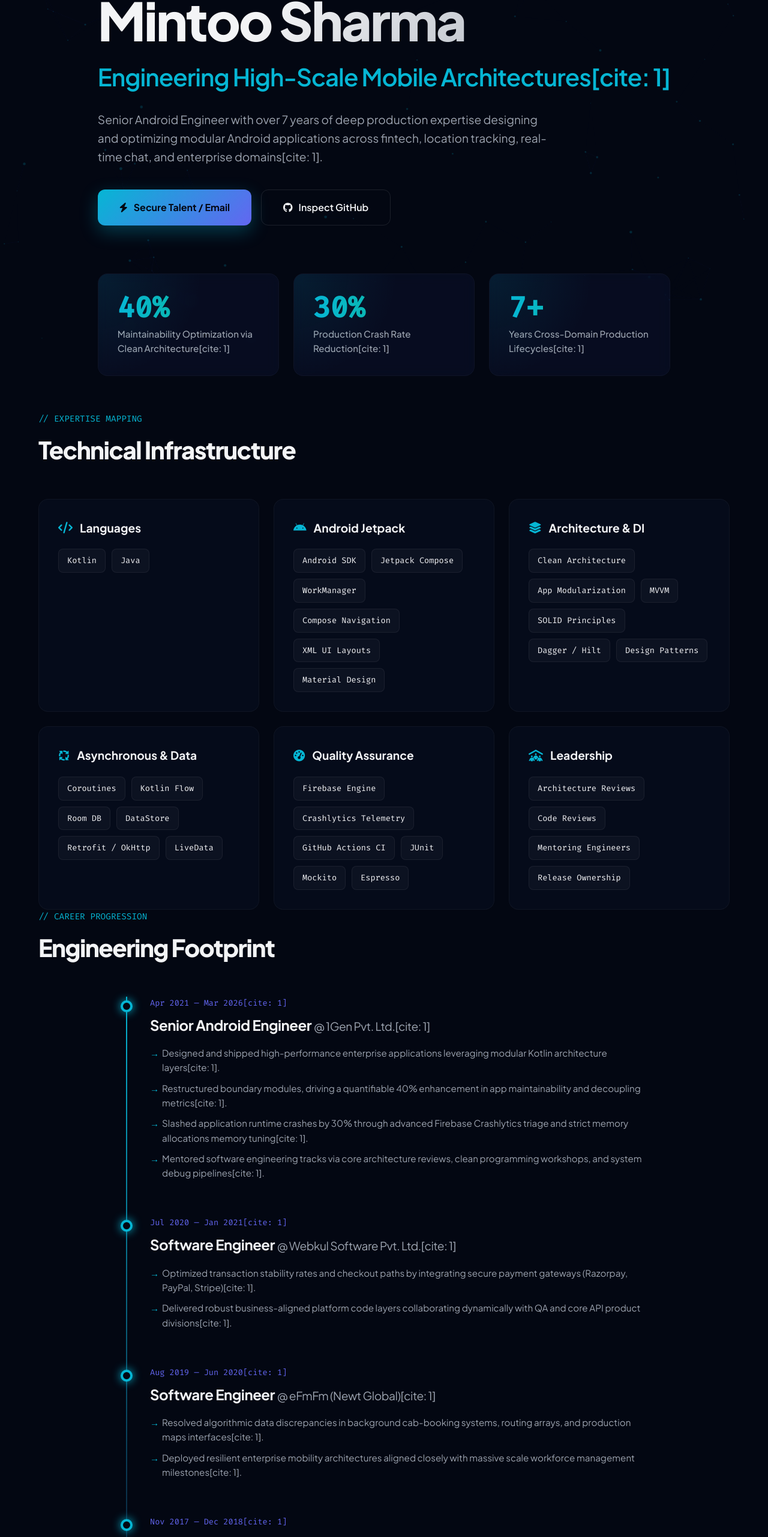
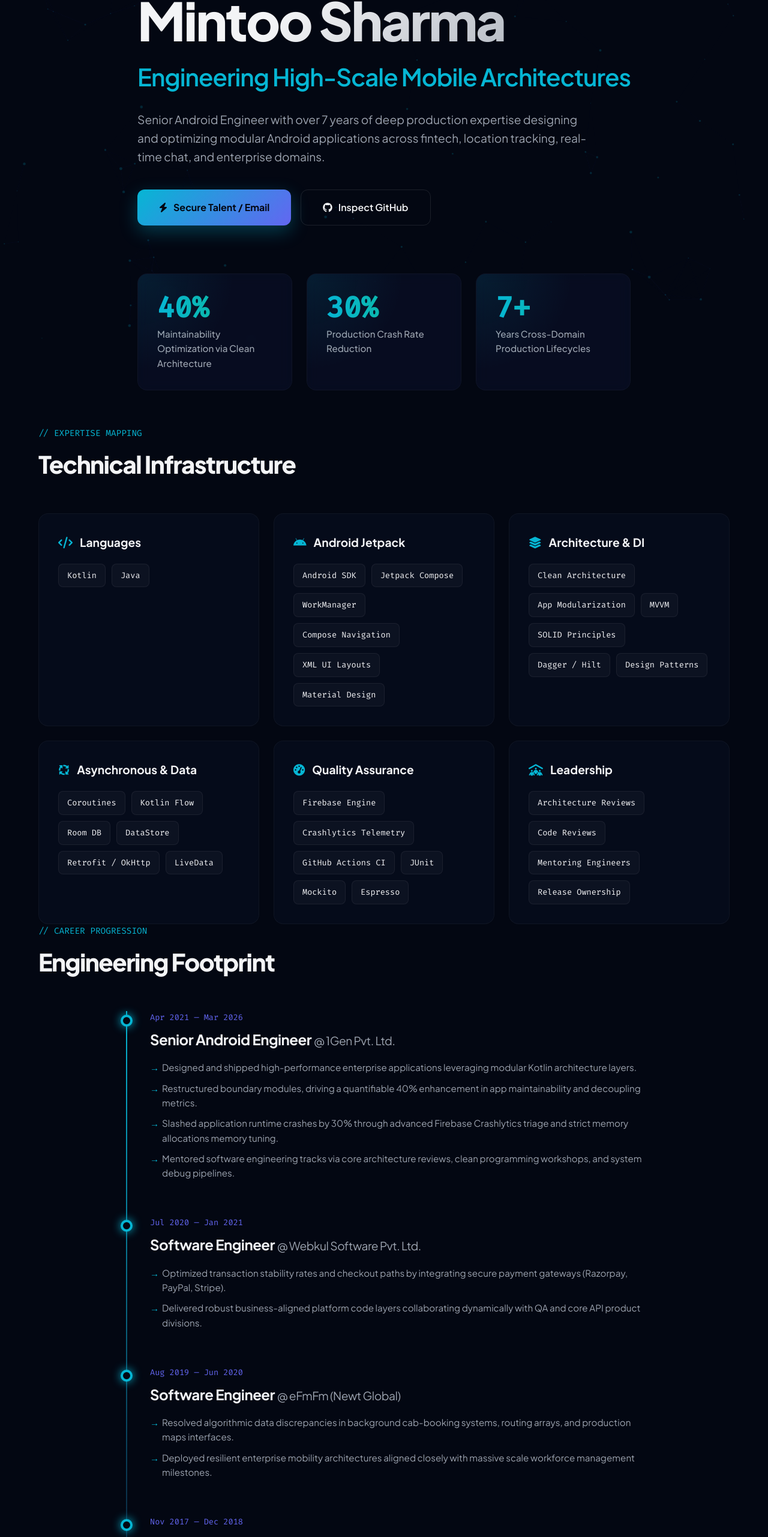
Before and after one commit to mintusharma/mintusharma, a plain HTML site: page index.html in a window 1280 px wide. Shown: the part 216-2779 px from the top of the page at 60% size. Drawn offline with nearby package versions, Linux system fonts and the light colour scheme.

Commit message:
Remove citation references from index.html

```diff
--- a/index.html
+++ b/index.html
@@ -596,9 +596,9 @@
         <div class="container">
             <div class="hero-badge"><i class="fa-brands fa-android"></i> Senior / Lead Android Engineer</div>
             <h1>Mintoo Sharma</h1>
-            <h2>Engineering High-Scale Mobile Architectures[cite: 1]</h2>
+            <h2>Engineering High-Scale Mobile Architectures</h2>
             <p class="hero-summary">
-                Senior Android Engineer with over 7 years of deep production expertise designing and optimizing modular Android applications across fintech, location tracking, real-time chat, and enterprise domains[cite: 1].
+                Senior Android Engineer with over 7 years of deep production expertise designing and optimizing modular Android applications across fintech, location tracking, real-time chat, and enterprise domains.
             </p>
             <div class="btn-matrix">
                 <a href="mailto:mintusharma74@gmail.com" class="btn btn-premium"><i class="fa-solid fa-bolt"></i> Secure Talent / Email</a>
@@ -609,15 +609,15 @@
             <div class="metrics-shelf">
                 <div class="metric-capsule">
                     <div class="metric-val" data-target="40">0%</div>
-                    <div class="metric-label">Maintainability Optimization via Clean Architecture[cite: 1]</div>
+                    <div class="metric-label">Maintainability Optimization via Clean Architecture</div>
                 </div>
                 <div class="metric-capsule">
                     <div class="metric-val" data-target="30">0%</div>
-                    <div class="metric-label">Production Crash Rate Reduction[cite: 1]</div>
+                    <div class="metric-label">Production Crash Rate Reduction</div>
                 </div>
                 <div class="metric-capsule">
                     <div class="metric-val" data-target="7">0+</div>
-                    <div class="metric-label">Years Cross-Domain Production Lifecycles[cite: 1]</div>
+                    <div class="metric-label">Years Cross-Domain Production Lifecycles</div>
                 </div>
             </div>
         </div>
@@ -699,52 +699,51 @@
 
             <div class="chronicle-node">
                 <div class="chronicle-marker"></div>
-                <div class="chronicle-meta">Apr 2021 — Mar 2026[cite: 1]</div>
+                <div class="chronicle-meta">Apr 2021 — Mar 2026</div>
                 <div class="chronicle-header-block">
-                    <h3 class="chronicle-role">Senior Android Engineer <span>@ 1Gen Pvt. Ltd.[cite: 1]</span></h3>
+                    <h3 class="chronicle-role">Senior Android Engineer <span>@ 1Gen Pvt. Ltd.</span></h3>
                 </div>
                 <ul class="chronicle-bullets">
-                    <li>Designed and shipped high-performance enterprise applications leveraging modular Kotlin architecture layers[cite: 1].</li>
-                    <li>Restructured boundary modules, driving a quantifiable 40% enhancement in app maintainability and decoupling metrics[cite: 1].</li>
-                    <li>Slashed application runtime crashes by 30% through advanced Firebase Crashlytics triage and strict memory allocations memory tuning[cite: 1].</li>
-                    <li>Mentored software engineering tracks via core architecture reviews, clean programming workshops, and system debug pipelines[cite: 1].</li>
+                    <li>Designed and shipped high-performance enterprise applications leveraging modular Kotlin architecture layers.</li>
+                    <li>Restructured boundary modules, driving a quantifiable 40% enhancement in app maintainability and decoupling metrics.</li>
+                    <li>Slashed application runtime crashes by 30% through advanced Firebase Crashlytics triage and strict memory allocations memory tuning.</li>
+                    <li>Mentored software engineering tracks via core architecture reviews, clean programming workshops, and system debug pipelines.</li>
                 </ul>
             </div>
 
             <div class="chronicle-node">
                 <div class="chronicle-marker"></div>
-                <div class="chronicle-meta">Jul 2020 — Jan 2021[cite: 1]</div>
+                <div class="chronicle-meta">Jul 2020 — Jan 2021</div>
                 <div class="chronicle-header-block">
-                    <h3 class="chronicle-role">Software Engineer <span>@ Webkul Software Pvt. Ltd.[cite: 1]</span></h3>
+                    <h3 class="chronicle-role">Software Engineer <span>@ Webkul Software Pvt. Ltd.</span></h3>
                 </div>
                 <ul class="chronicle-bullets">
-                    <li>Optimized transaction stability rates and checkout paths by integrating secure payment gateways (Razorpay, PayPal, Stripe)[cite: 1].</li>
-                    <li>Delivered robust business-aligned platform code layers collaborating dynamically with QA and core API product divisions[cite: 1].</li>
+                    <li>Optimized transaction stability rates and checkout paths by integrating secure payment gateways (Razorpay, PayPal, Stripe).</li>
+                    <li>Delivered robust business-aligned platform code layers collaborating dynamically with QA and core API product divisions.</li>
                 </ul>
             </div>
 
             <div class="chronicle-node">
                 <div class="chronicle-marker"></div>
-                <div class="chronicle-meta">Aug 2019 — Jun 2020[cite: 1]</div>
+                <div class="chronicle-meta">Aug 2019 — Jun 2020</div>
                 <div class="chronicle-header-block">
-                    <h3 class="chronicle-role">Software Engineer <span>@ eFmFm (Newt Global)[cite: 1]</span></h3>
+                    <h3 class="chronicle-role">Software Engineer <span>@ eFmFm (Newt Global)</span></h3>
                 </div>
                 <ul class="chronicle-bullets">
-                    <li>Resolved algorithmic data discrepancies in background cab-booking systems, routing arrays, and production maps interfaces[cite: 1].</li>
-                    <li>Deployed resilient enterprise mobility architectures aligned closely with massive scale workforce management milestones[cite: 1].</li>
+                    <li>Resolved algorithmic data discrepancies in background cab-booking systems, routing arrays, and production maps interfaces.</li>
+                    <li>Deployed resilient enterprise mobility architectures aligned closely with massive scale workforce management milestones.</li>
                 </ul>
             </div>
 
-            <!-- Complete Chronicle Target Re-integration -->
             <div class="chronicle-node">
                 <div class="chronicle-marker"></div>
-                <div class="chronicle-meta">Nov 2017 — Dec 2018[cite: 1]</div>
+                <div class="chronicle-meta">Nov 2017 — Dec 2018</div>
                 <div class="chronicle-header-block">
-                    <h3 class="chronicle-role">Software Trainee <span>@ Newgen Software Tech. Ltd.[cite: 1]</span></h3>
+                    <h3 class="chronicle-role">Software Trainee <span>@ Newgen Software Tech. Ltd.</span></h3>
                 </div>
                 <ul class="chronicle-bullets">
-                    <li>Supported live client environment deployment tracks, server-side system adjustments, and build pipelines for enterprise integrations[cite: 1].</li>
-                    <li>Diagnosed real-time software layer exceptions, maintaining core reliability records across massive platform codebases[cite: 1].</li>
+                    <li>Supported live client environment deployment tracks, server-side system adjustments, and build pipelines for enterprise integrations.</li>
+                    <li>Diagnosed real-time software layer exceptions, maintaining core reliability records across massive platform codebases.</li>
                 </ul>
             </div>
 
@@ -765,8 +764,8 @@
                             <a href="https://play.google.com/store/search?q=earthbeat&c=apps" target="_blank"><i class="fa-solid fa-arrow-up-right-from-square"></i></a>
                         </div>
                     </div>
-                    <h3>EarthBeat[cite: 1]</h3>
-                    <p>Engineered highly reliable location tracking flows servicing over 5K active background nodes, optimizing execution frequencies to preserve battery under strict OS limitations[cite: 1].</p>
+                    <h3>EarthBeat</h3>
+                    <p>Engineered highly reliable location tracking flows servicing over 5K active background nodes, optimizing execution frequencies to preserve battery under strict OS limitations.</p>
                 </div>
                 <ul class="bp-tags">
                     <li>WorkManager</li>
@@ -783,8 +782,8 @@
                             <a href="https://play.google.com/store/apps/details?id=com.onegen.care" target="_blank"><i class="fa-solid fa-arrow-up-right-from-square"></i></a>
                         </div>
                     </div>
-                    <h3>SilverTalkies[cite: 1]</h3>
-                    <p>Developed full-duplex conversational infrastructure with advanced WebSocket lifecycle handlers, connection recovery management, and instant state restorations[cite: 1].</p>
+                    <h3>SilverTalkies</h3>
+                    <p>Developed full-duplex conversational infrastructure with advanced WebSocket lifecycle handlers, connection recovery management, and instant state restorations.</p>
                 </div>
                 <ul class="bp-tags">
                     <li>Socket.io</li>
@@ -801,8 +800,8 @@
                             <a href="https://play.google.com/store/apps/details?id=com.onegen.nano_borrower" target="_blank"><i class="fa-solid fa-arrow-up-right-from-square"></i></a>
                         </div>
                     </div>
-                    <h3>Nanope MONEY[cite: 1]</h3>
-                    <p>Built secure digital lending modules utilizing fail-aware transaction interceptors and relational Local-First tracking caches powered by Room persistence layers[cite: 1].</p>
+                    <h3>Nanope MONEY</h3>
+                    <p>Built secure digital lending modules utilizing fail-aware transaction interceptors and relational Local-First tracking caches powered by Room persistence layers.</p>
                 </div>
                 <ul class="bp-tags">
                     <li>Room DB</li>
@@ -819,8 +818,8 @@
                             <a href="https://play.google.com/store/search?q=inner.explorer.home&c=apps" target="_blank"><i class="fa-solid fa-arrow-up-right-from-square"></i></a>
                         </div>
                     </div>
-                    <h3>Inner Explorer Home[cite: 1]</h3>
-                    <p>Structured an optimized analytics tracking architecture for a meditation app, syncing progress metrics cleanly via real-time cloud triggers and MVVM setups[cite: 1].</p>
+                    <h3>Inner Explorer Home</h3>
+                    <p>Structured an optimized analytics tracking architecture for a meditation app, syncing progress metrics cleanly via real-time cloud triggers and MVVM setups.</p>
                 </div>
                 <ul class="bp-tags">
                     <li>MVVM Structure</li>
```
